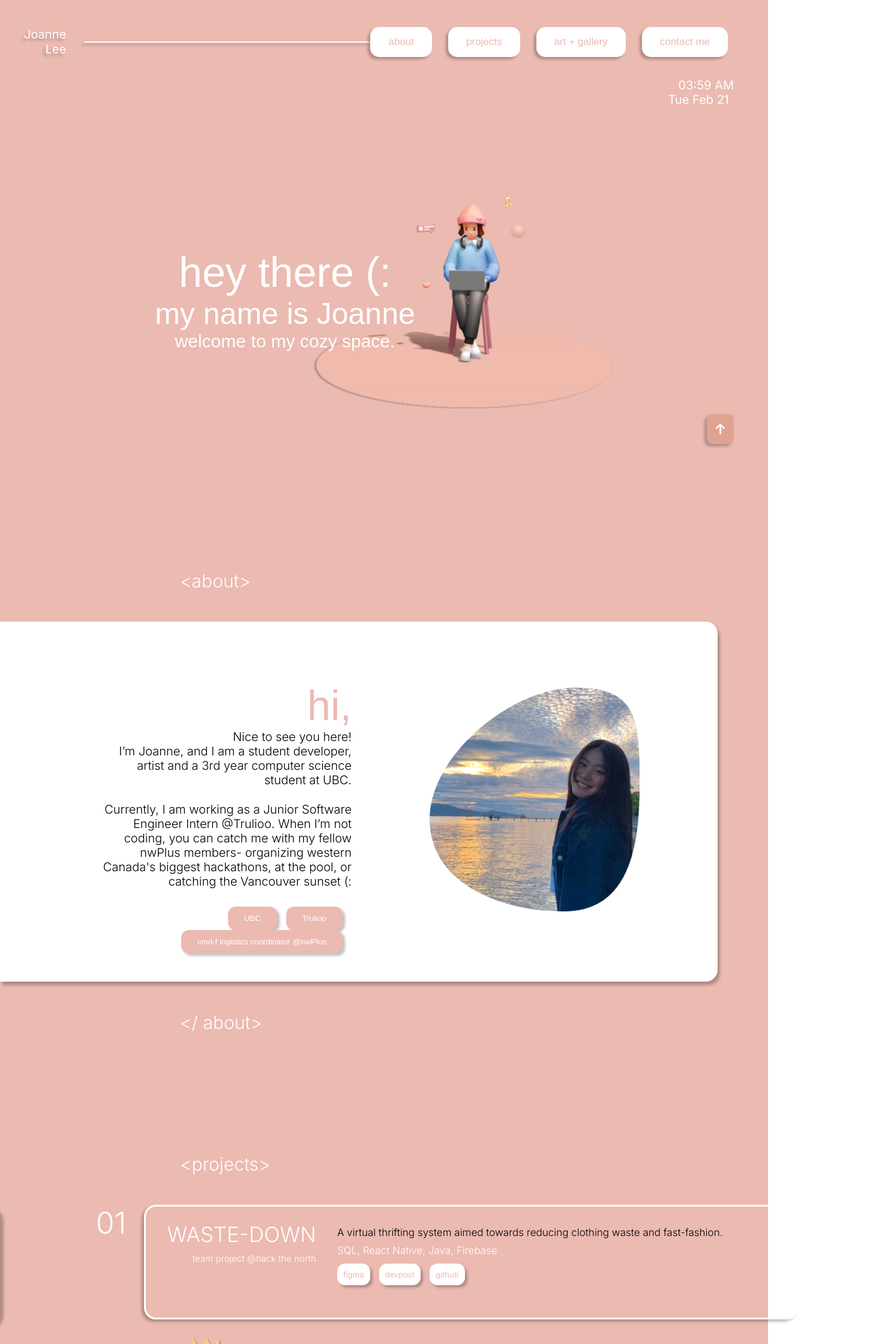
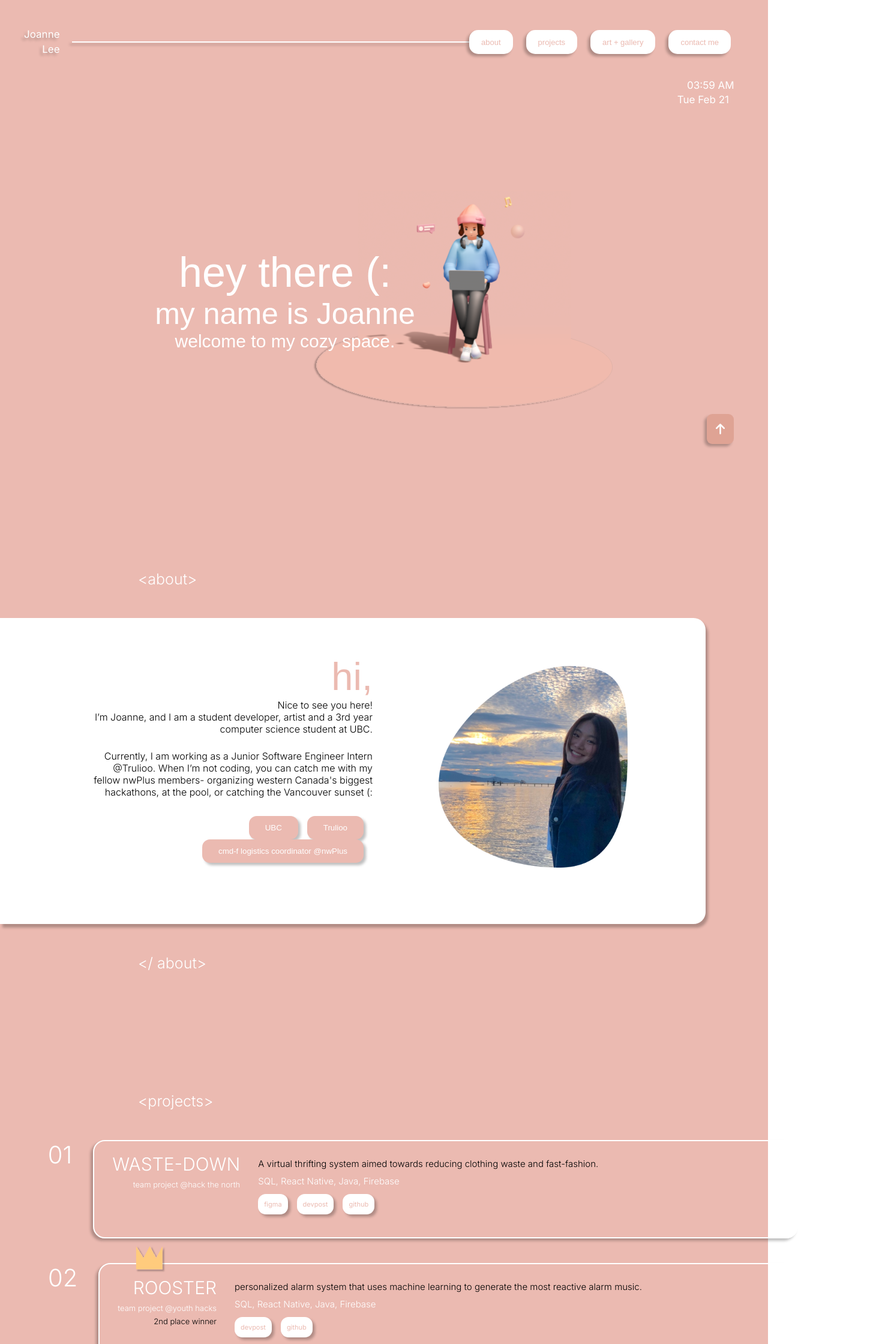
Before and after one commit to joannelex/joannepw2, a React (Create React App) app: page / in a window 1280 px wide. Shown: the top 2240 px of the page at 60% size, 1480 px wide, since content can reach past the window. Built offline with nearby package versions, Linux system fonts and the light colour scheme; a web font is replaced by a local one.

Commit message:
resize elements

```diff
--- a/src/App.css
+++ b/src/App.css
@@ -93,10 +93,10 @@ html {
 .section-header {
   font-family: 'Inter', sans-serif;
   color: white;
-  font-size: 30px;
+  font-size: 25px;
   font-weight: 300;
   margin: 50px;
-  margin-left: 300px;
+  margin-left: 230px;
 }
 
 #projects-page {
--- a/src/components/About.css
+++ b/src/components/About.css
@@ -1,10 +1,10 @@
 .about-container {
     width: 70%;
-    height: 600px;
+    height: 510px;
     background: #FFFFFF;
     box-shadow: 4px 6px 4px rgba(0, 0, 0, 0.25);
     border-radius: 0px 20px 20px 0px;
-    padding-left: 170px;
+    padding-left: 150px;
     padding-right: 130px;
 
     display: flex;
@@ -13,19 +13,19 @@
 
 .about-text-container {
     text-align: right;
-    padding-top: 100px;
+    padding-top: 60px;
 }
 
 .hi {
     font-family: 'Text Me One', sans-serif;
-    font-size: 70px;
+    font-size: 65px;
     color: #EBBAB1;
 }
 
 .about-text {
     font-family: 'Inter', sans-serif;
     font-weight: 300;
-    font-size: 20px;
+    font-size: 16px;
 }
 
 .space {
@@ -34,10 +34,10 @@
 }
 
 .headshot {
-    width: 350px;
-    height: 373.22px;
-    margin-top: 110px;
-    margin-left: 130px;
+    width: 315px;
+    height: 335.9px;
+    margin-top: 80px;
+    margin-left: 110px;
 }
 
 .about-buttons {
--- a/src/components/ArtAndGallery.css
+++ b/src/components/ArtAndGallery.css
@@ -1,5 +1,5 @@
 .art-container {
-    padding-left: 180px;
+    padding-left: 170px;
     display: flex;
     flex-direction: column;
 }
@@ -7,12 +7,12 @@
 .gallery-text {
     font-family: 'Inter';
     font-weight: 300;
-    font-size: 20px;
+    font-size: 17px;
     margin-top: 8px;
     text-align: left;
-    width: 1150px;
+    width: 850px;
     color: white;
-    margin-left: 150px;
+    margin-left: 130px;
 }
 
 .gallery-container {
@@ -22,18 +22,18 @@
 }
 
 #ipad {
-    width: 500px;
+    width: 400px;
     border-radius: 30px;
 }
 
 .drawings {
     display: flex;
     flex-direction: column;
-    margin-left: 110px;
+    margin-left: 90px;
 }
 
 .sketch {
-    width: 280px;
+    width: 230px;
     border-radius: 30px;
     box-shadow: 0px 4px 4px rgba(0, 0, 0, 0.25);
     margin-left: -130px;
@@ -52,12 +52,12 @@
 .digital {
     display: flex;
     flex-direction: row;
-    margin-top: 120px;
+    margin-top: 80px;
 }
 
 .digital-drawing {
-    width: 280px;
-    height: 373.85px;
+    width: 230px;
+    height: 306.67px;
     border-radius: 30px;
     box-shadow: 0px 4px 4px rgba(0, 0, 0, 0.25);
 }
@@ -71,8 +71,8 @@
 }
 
 #jam{
-    width: 350px;
-    height: 262.5px;
+    width: 306.67px;
+    height: 230px;
     margin-left: -60px;
     margin-top: -40px;
 }
--- a/src/components/DateTime.css
+++ b/src/components/DateTime.css
@@ -1,6 +1,6 @@
 .time {
     font-weight: 500;
-    font-size: 20px;
+    font-size: 17px;
     line-height: 24px;
     margin-left: 25px;
     color: var(--icon-color);
@@ -9,7 +9,7 @@
 
   .date {
     font-weight: 500;
-    font-size: 20px;
+    font-size: 17px;
     line-height: 24px;
     color: var(--icon-color);
     transition: all .3s;
--- a/src/components/Projects.css
+++ b/src/components/Projects.css
@@ -10,8 +10,8 @@
 }
 
 .project-img {
-    width: 350px;
-    height: 204.34px;
+    width: 300px;
+    height: 175.14px;
     box-shadow: 4px 4px 4px 2px rgba(0, 0, 0, 0.25);
     border-radius: 25px;
     margin-left: -350px;
@@ -19,22 +19,22 @@
 
 .number {
     font-weight: 300;
-    font-size: 50px;
+    font-size: 40px;
     color: white;
-    margin-left: 160px;
-    margin-right: 30px;
+    margin-left: 130px;
+    margin-right: 35px;
 }
 
 .title-container {
     width: 1871px;
-    height: 160px;
+    height: 140px;
 
-    border: 3px solid #FFFFFF;
+    border: 2px solid #FFFFFF;
     border-radius: 20px;
 
     margin-right: -50px;
-    padding-top: 25px;
-    padding-left: 35px;
+    padding-top: 20px;
+    padding-left: 30px;
     padding-right: 80px;
     cursor: pointer;
 
@@ -54,37 +54,37 @@
 }
 .title {
     color: white;
-    font-size: 35px;
+    font-size: 30px;
     font-weight: 300;
 }
 .project-status {
     color: white;
-    font-size: 15px;
+    font-size: 13px;
     font-weight: 300;
-    margin-top: 10px;
+    margin-top: 8px;
 }
 
 .winning-status {
-    font-size: 15px;
+    font-size: 13px;
     font-weight: 300;
-    margin-top: 8px;
+    margin-top: 6px;
 }
 
 .right {
     display: flex;
     flex-direction: column;
     text-align: left;
-    margin-left: 35px;
+    margin-left: 30px;
 }
 .project-description {
     font-weight: 300;
-    font-size: 17px;
+    font-size: 15px;
     margin-top: 8px;
 }
 
 .tech-stack {
     font-weight: 300;
-    font-size: 17px;
+    font-size: 15px;
     color: white;
     margin-top: 10px;
 }
@@ -104,7 +104,7 @@
     border-radius: 13px;
     border: none;
     box-shadow: 4px 4px 4px rgba(0, 0, 0, 0.25);
-    font-size: 13px;
+    font-size: 11px;
 }
 .project-button:hover {
     opacity: 1;
@@ -118,11 +118,11 @@ img {
 }
 
 #rooster-project {
-    margin-top: 40px;
+    margin-top: 30px;
 }
 
 #pw-project {
-    margin-top: 40px;
+    margin-top: 30px;
 }
 
 #crown {
--- a/src/components/Projects.js
+++ b/src/components/Projects.js
@@ -14,17 +14,17 @@ export const Projects = () => {
 
     function handleWasteDown() {
         setWasteDown(!wasteDown);
-        wasteDown ? document.getElementById('#wasteDownImg').style.marginLeft = "50px" : document.getElementById('#wasteDownImg').style.marginLeft = "-350px";
+        wasteDown ? document.getElementById('#wasteDownImg').style.marginLeft = "100px" : document.getElementById('#wasteDownImg').style.marginLeft = "-330px";
     }
 
     function handleRooster() {
         setRooster(!rooster);
-        rooster ? document.getElementById('#roosterImg').style.marginLeft = "50px" : document.getElementById('#roosterImg').style.marginLeft = "-350px";
+        rooster ? document.getElementById('#roosterImg').style.marginLeft = "100px" : document.getElementById('#roosterImg').style.marginLeft = "-330px";
     }
 
     function handlePw() {
         setPw(!pw);
-        pw ? document.getElementById('#pwImg').style.marginLeft = "50px" : document.getElementById('#pwImg').style.marginLeft = "-350px";
+        pw ? document.getElementById('#pwImg').style.marginLeft = "100px" : document.getElementById('#pwImg').style.marginLeft = "-330px";
     }
 
     return(
--- a/src/components/TopNav.css
+++ b/src/components/TopNav.css
@@ -15,12 +15,12 @@
     display: flex;
     flex-direction: column;
     font-weight: 400;
-    font-size: 20px;
+    font-size: 17px;
     line-height: 25px;
     text-align: right;
     text-shadow: -4px 4px 4px rgba(0, 0, 0, 0.25);
     color: white;
-    margin-right: 30px;
+    margin-right: 20px;
 }
 
 .horizontal-line {
@@ -35,12 +35,12 @@
     box-shadow: -4px 4px 4px rgba(0, 0, 0, 0.25);
     border-radius: 15px;
     border: none;
-    height: 50px;
+    height: 40px;
     min-width: fit-content;
-    padding-left: 30px;
-    padding-right: 30px;
-    margin-right: 27px;
-    font-size: 17px;
+    padding-left: 20px;
+    padding-right: 20px;
+    margin-right: 22px;
+    font-size: 13px;
     color: #EBBAB1;
 }
 
```
